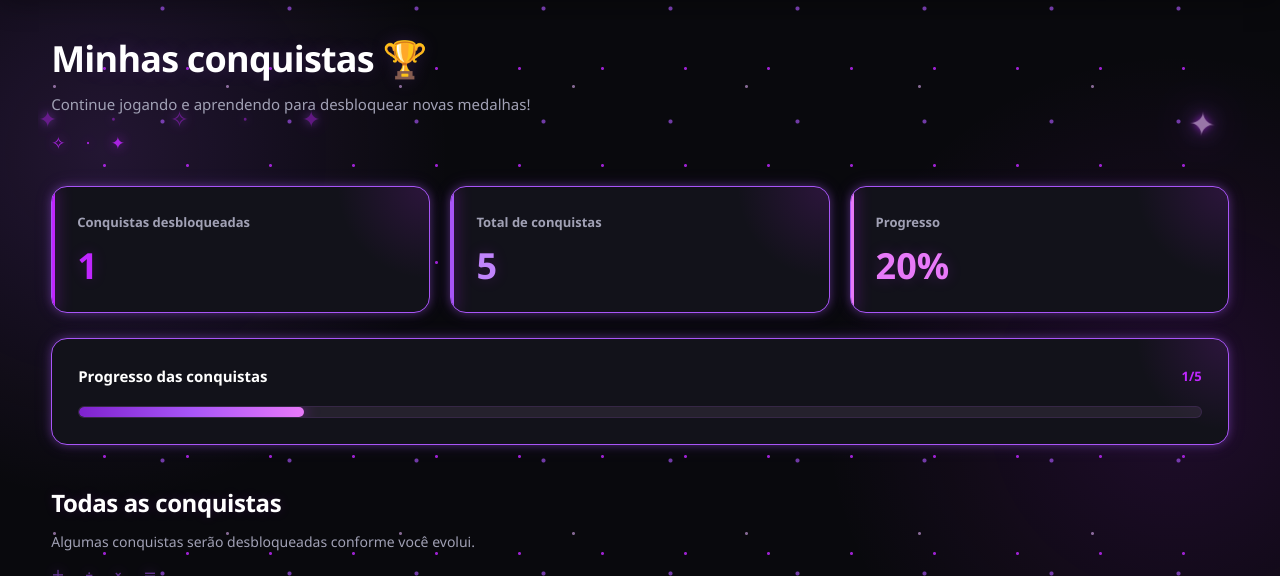
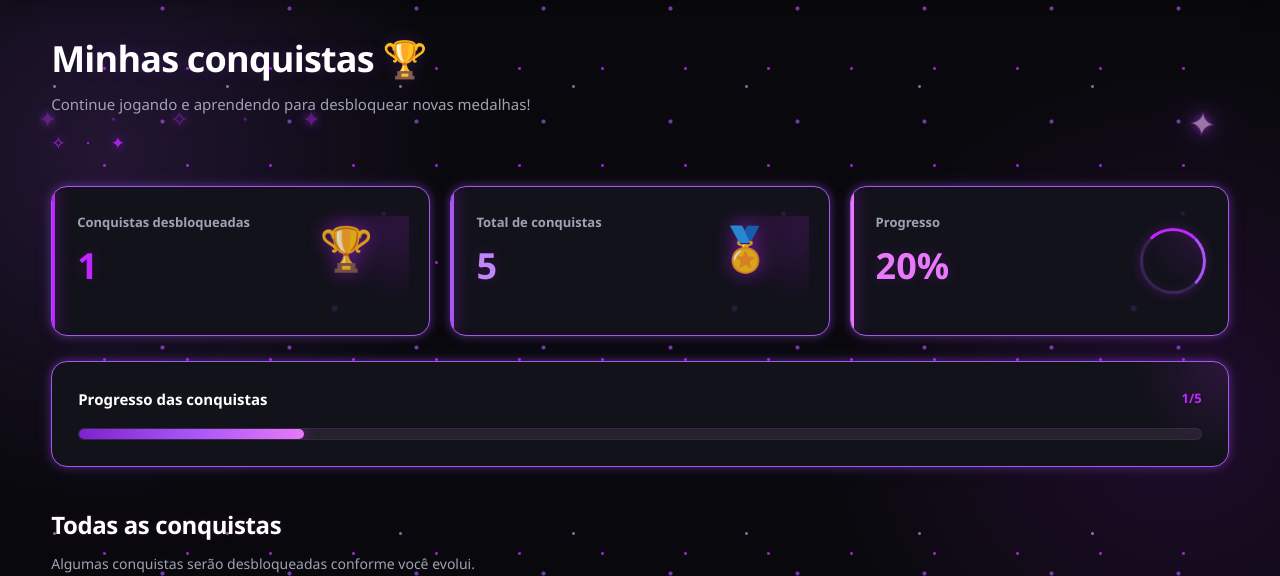
Before and after one commit to louenyrossi/TCC-final, a PHP site: page /aluno/conquistas.php in a window 1280 px wide. Shown: the part 77-653 px from the top of the page. Run offline with PHP 8.4, Linux system fonts and the light colour scheme; a user stored in the database is signed in; data comes from the database, SQL or seed files in the repository.

Commit message:
Update conquista-aluno.css

```diff
--- a/assets/css/conquista-aluno.css
+++ b/assets/css/conquista-aluno.css
@@ -999,3 +999,91 @@ body {
         letter-spacing: 5px;
     }
 }
+
+/* ========================================
+   ELEMENTOS VISUAIS NOS CARDS DE RESUMO
+======================================== */
+
+.resumo-card {
+    isolation: isolate;
+    min-height: 150px;
+}
+
+/* Ícones decorativos */
+.resumo-card:nth-child(1)::after,
+.resumo-card:nth-child(2)::after {
+    position: absolute;
+    top: 50%;
+    right: 20px;
+    transform: translateY(-50%);
+    font-size: 43px;
+    opacity: 0.85;
+    pointer-events: none;
+    filter: drop-shadow(0 0 10px rgba(192, 38, 255, 0.65));
+}
+
+.resumo-card:nth-child(1)::after {
+    content: "🏆";
+}
+
+.resumo-card:nth-child(2)::after {
+    content: "🏅";
+}
+
+/* Espaço para os ícones sem cobrir os números */
+.resumo-card span,
+.resumo-card strong {
+    position: relative;
+    z-index: 1;
+    max-width: 72%;
+}
+
+/* Terceiro card: indicador circular */
+.resumo-card:nth-child(3)::after {
+    content: "";
+    position: absolute;
+    top: 50%;
+    right: 22px;
+    width: 60px;
+    height: 60px;
+    transform: translateY(-50%);
+    border: 3px solid rgba(168, 85, 247, 0.25);
+    border-top-color: #c026ff;
+    border-right-color: #a855f7;
+    border-radius: 50%;
+    box-shadow:
+        0 0 12px rgba(192, 38, 255, 0.25),
+        inset 0 0 12px rgba(168, 85, 247, 0.08);
+    pointer-events: none;
+}
+
+/* Pequenos pontos de luz */
+.resumo-card {
+    background-image:
+        radial-gradient(circle at 88% 18%, rgba(192, 38, 255, 0.18) 1px, transparent 3px),
+        radial-gradient(circle at 75% 82%, rgba(168, 85, 247, 0.15) 2px, transparent 4px);
+}
+
+/* Realce ao passar o mouse */
+.resumo-card:hover::after {
+    filter: drop-shadow(0 0 15px rgba(192, 38, 255, 0.9));
+}
+
+/* Ajuste para telas pequenas */
+@media (max-width: 600px) {
+    .resumo-card {
+        min-height: 125px;
+    }
+
+    .resumo-card:nth-child(1)::after,
+    .resumo-card:nth-child(2)::after {
+        right: 18px;
+        font-size: 35px;
+    }
+
+    .resumo-card:nth-child(3)::after {
+        right: 18px;
+        width: 48px;
+        height: 48px;
+    }
+}
```
